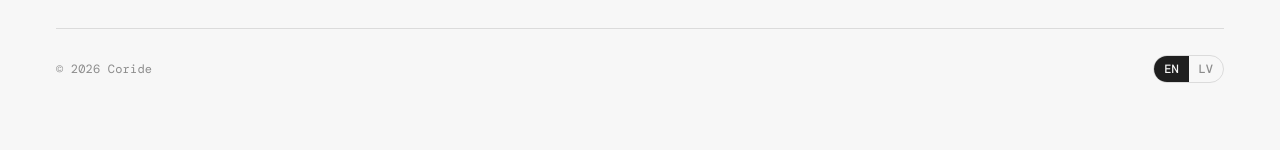
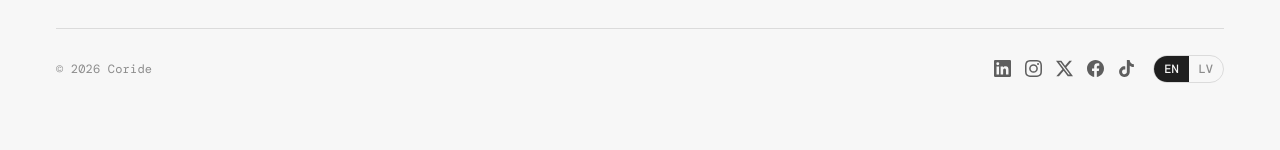
Before and after one commit to martamurniece/coride-landing, a Next.js app: page /en in a window 1280 px wide. Shown: the part 5515-5665 px from the top of the page. Built offline with nearby package versions, Linux system fonts and the light colour scheme.

Commit message:
Add social profile icon row to the footer
LinkedIn, Instagram, X, Facebook and TikTok as inline monochrome SVGs in
the footer bar, coloured with the existing text tokens; each link opens in
a new tab with rel=noopener and a 'Coride on {platform}' aria-label.

```diff
--- a/src/components/Footer.tsx
+++ b/src/components/Footer.tsx
@@ -5,6 +5,34 @@
 import { useLocale } from '@/i18n/LocaleProvider';
 import { localePath } from '@/i18n/metadata';
 import { LanguageSwitcher } from './LanguageSwitcher';
+
+const SOCIALS: { platform: string; href: string; path: string }[] = [
+  {
+    platform: 'LinkedIn',
+    href: 'https://www.linkedin.com/company/corideapp',
+    path: 'M20.447 20.452h-3.554v-5.569c0-1.328-.027-3.037-1.852-3.037-1.853 0-2.136 1.445-2.136 2.939v5.667H9.351V9h3.414v1.561h.046c.477-.9 1.637-1.85 3.37-1.85 3.601 0 4.267 2.37 4.267 5.455v6.286zM5.337 7.433a2.062 2.062 0 1 1 0-4.125 2.062 2.062 0 0 1 0 4.125zM7.119 20.452H3.554V9h3.565v11.452zM22.225 0H1.771C.792 0 0 .774 0 1.729v20.542C0 23.227.792 24 1.771 24h20.451C23.2 24 24 23.227 24 22.271V1.729C24 .774 23.2 0 22.222 0h.003z',
+  },
+  {
+    platform: 'Instagram',
+    href: 'https://www.instagram.com/corideapp',
+    path: 'M12 2.163c3.204 0 3.584.012 4.85.07 3.252.148 4.771 1.691 4.919 4.919.058 1.265.069 1.645.069 4.849 0 3.205-.012 3.584-.069 4.849-.149 3.225-1.664 4.771-4.919 4.919-1.266.058-1.644.07-4.85.07-3.204 0-3.584-.012-4.849-.07-3.26-.149-4.771-1.699-4.919-4.92-.058-1.265-.07-1.644-.07-4.849 0-3.204.013-3.583.07-4.849.149-3.227 1.664-4.771 4.919-4.919 1.266-.057 1.645-.069 4.849-.069zM12 0C8.741 0 8.333.014 7.053.072 2.695.272.273 2.69.073 7.052.014 8.333 0 8.741 0 12c0 3.259.014 3.668.072 4.948.2 4.358 2.618 6.78 6.98 6.98C8.333 23.986 8.741 24 12 24c3.259 0 3.668-.014 4.948-.072 4.354-.2 6.782-2.618 6.979-6.98.059-1.28.073-1.689.073-4.948 0-3.259-.014-3.667-.072-4.947-.196-4.354-2.617-6.78-6.979-6.98C15.668.014 15.259 0 12 0zm0 5.838a6.162 6.162 0 1 0 0 12.324 6.162 6.162 0 0 0 0-12.324zM12 16a4 4 0 1 1 0-8 4 4 0 0 1 0 8zm6.406-11.845a1.44 1.44 0 1 0 0 2.881 1.44 1.44 0 0 0 0-2.881z',
+  },
+  {
+    platform: 'X',
+    href: 'https://x.com/corideapp',
+    path: 'M18.901 1.153h3.68l-8.04 9.19L24 22.846h-7.406l-5.8-7.584-6.638 7.584H.474l8.6-9.83L0 1.154h7.594l5.243 6.932ZM17.61 20.644h2.039L6.486 3.24H4.298Z',
+  },
+  {
+    platform: 'Facebook',
+    href: 'https://www.facebook.com/corideapp',
+    path: 'M24 12.073c0-6.627-5.373-12-12-12s-12 5.373-12 12c0 5.99 4.388 10.954 10.125 11.854v-8.385H7.078v-3.47h3.047V9.43c0-3.007 1.792-4.669 4.533-4.669 1.312 0 2.686.235 2.686.235v2.953H15.83c-1.491 0-1.956.925-1.956 1.874v2.25h3.328l-.532 3.47h-2.796v8.385C19.612 23.027 24 18.062 24 12.073z',
+  },
+  {
+    platform: 'TikTok',
+    href: 'https://www.tiktok.com/@corideapp',
+    path: 'M12.525.02c1.31-.02 2.61-.01 3.91-.02.08 1.53.63 3.09 1.75 4.17 1.12 1.11 2.7 1.62 4.24 1.79v4.03c-1.44-.05-2.89-.35-4.2-.97-.57-.26-1.1-.59-1.62-.93-.01 2.92.01 5.84-.02 8.75-.08 1.4-.54 2.79-1.35 3.94-1.31 1.92-3.58 3.17-5.91 3.21-1.43.08-2.86-.31-4.08-1.03-2.02-1.19-3.44-3.37-3.65-5.71-.02-.5-.03-1-.01-1.49.18-1.9 1.12-3.72 2.58-4.96 1.66-1.44 3.98-2.13 6.15-1.72.02 1.48-.04 2.96-.04 4.44-.99-.32-2.15-.23-3.02.37-.63.41-1.11 1.04-1.36 1.75-.21.51-.15 1.07-.14 1.61.24 1.64 1.82 3.02 3.5 2.87 1.12-.01 2.19-.66 2.77-1.61.19-.33.4-.67.41-1.06.1-1.79.06-3.57.07-5.36.01-4.03-.01-8.05.02-12.07z',
+  },
+];
 
 export function Footer() {
   const { t, locale } = useLocale();
@@ -27,6 +55,21 @@
       <div className="footBar">
         <span className="footCopy">© 2026 Coride</span>
         <div className="footBarRight">
+          <div className="footSocial">
+            {SOCIALS.map(({ platform, href, path }) => (
+              <a
+                key={platform}
+                href={href}
+                target="_blank"
+                rel="noopener"
+                aria-label={`Coride on ${platform}`}
+              >
+                <svg viewBox="0 0 24 24" width="17" height="17" fill="currentColor" aria-hidden="true">
+                  <path d={path} />
+                </svg>
+              </a>
+            ))}
+          </div>
           <LanguageSwitcher />
         </div>
       </div>
--- a/src/styles/footer.css
+++ b/src/styles/footer.css
@@ -44,6 +44,13 @@
 }
 .footBarRight { display: flex; align-items: center; gap: 18px; }
 
+.footSocial { display: flex; align-items: center; gap: 14px; }
+.footSocial a {
+  display: inline-flex; color: var(--text-secondary);
+  transition: color 150ms var(--ease-default);
+}
+.footSocial a:hover { color: var(--ink-950); }
+
 .footSupport { display: flex; align-items: center; gap: 12px; margin-top: 92px; }
 .footSupportLabel {
   font-family: var(--font-mono); font-size: 10.5px; letter-spacing: 0.4px;
```
